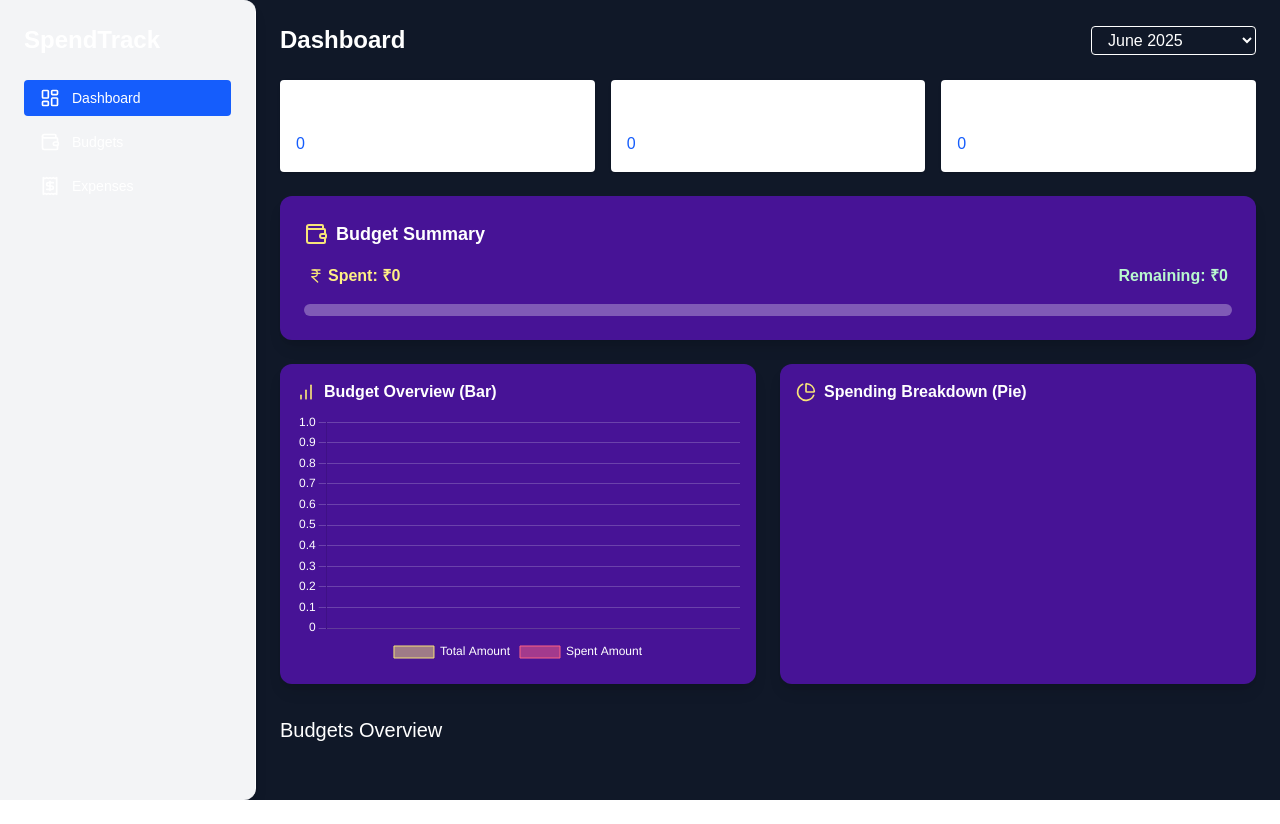
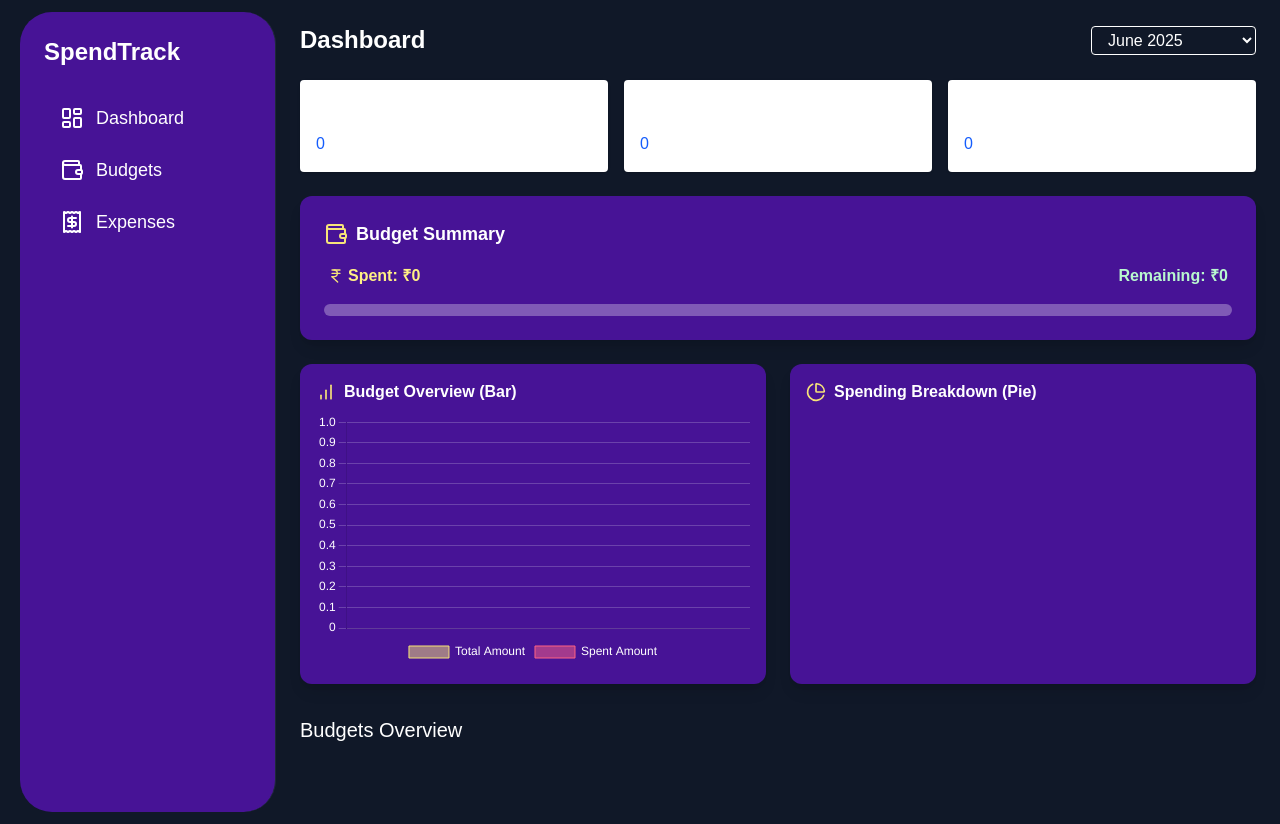
Before and after one commit to Rajat22UEE/Spend_Track, a Next.js app: page /dashboard in a window 1280 px wide. Before the commit the page ends 800 px from the top, so only its background shows below. Built offline with nearby package versions, Linux system fonts and the light colour scheme.

Commit message:
Update sidebar

```diff
--- a/app/dashboard/_components/Sidebar.jsx
+++ b/app/dashboard/_components/Sidebar.jsx
@@ -1,4 +1,5 @@
 'use client'
+
 import Link from 'next/link'
 import { usePathname } from 'next/navigation'
 import {
@@ -15,30 +16,38 @@ const navItems = [
 
 export default function Sidebar() {
   const pathname = usePathname()
+  const activeIndex = navItems.findIndex(item => item.href === pathname)
 
   return (
-    <aside className="w-64 h-screen p-6 border-r dark:border-gray-800 bg-gray-100 dark:bg-gray-900 rounded-r-xl shadow-lg">
+    <aside className="w-64 h-screen ml-5 my-3 p-6 border-r border-gray-800 bg-[#471396] rounded-[2rem] text-white">
       <h2 className="text-2xl font-bold mb-6">SpendTrack</h2>
-      <nav className="flex flex-col gap-2">
-        {navItems.map(({ label, href, icon: Icon }) => {
-          const isActive = pathname === href
-          return (
-            <Link
-              key={href}
-              href={href}
-              className={`
-                flex items-center gap-3 px-4 py-2 rounded cursor-pointer transition
-                ${isActive
-                  ? 'bg-blue-600 text-white'
-                  : 'hover:bg-gray-200 dark:hover:bg-gray-800'}
-              `}
-            >
-              <Icon className="w-5 h-5" />
-              <span className="text-sm font-medium">{label}</span>
-            </Link>
-          )
-        })}
-      </nav>
+
+      <div
+        className="radio-container"
+        style={{ '--total-radio': navItems.length }}
+      >
+        {navItems.map(({ label, href, icon: Icon }, idx) => (
+          <div key={href}>
+            <input
+              type="radio"
+              name="sidebar"
+              id={`radio-${idx}`}
+              checked={pathname === href}
+              readOnly
+              className="hidden"
+            />
+            <label htmlFor={`radio-${idx}`} className="flex items-center gap-3 px-4 py-3 text-lg">
+              <Icon className="w-6 h-6" />
+              {label}
+              <Link href={href} className="absolute inset-0" />
+            </label>
+          </div>
+        ))}
+
+        <div className="glider-container">
+          <div className="glider" style={{ transform: `translateY(${activeIndex * 100}%)` }} />
+        </div>
+      </div>
     </aside>
   )
 }
```
